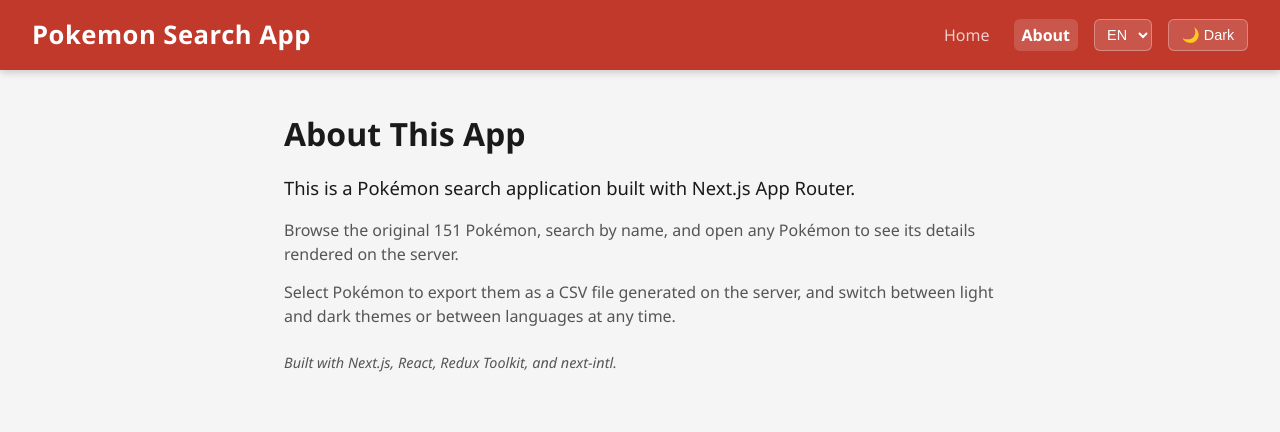
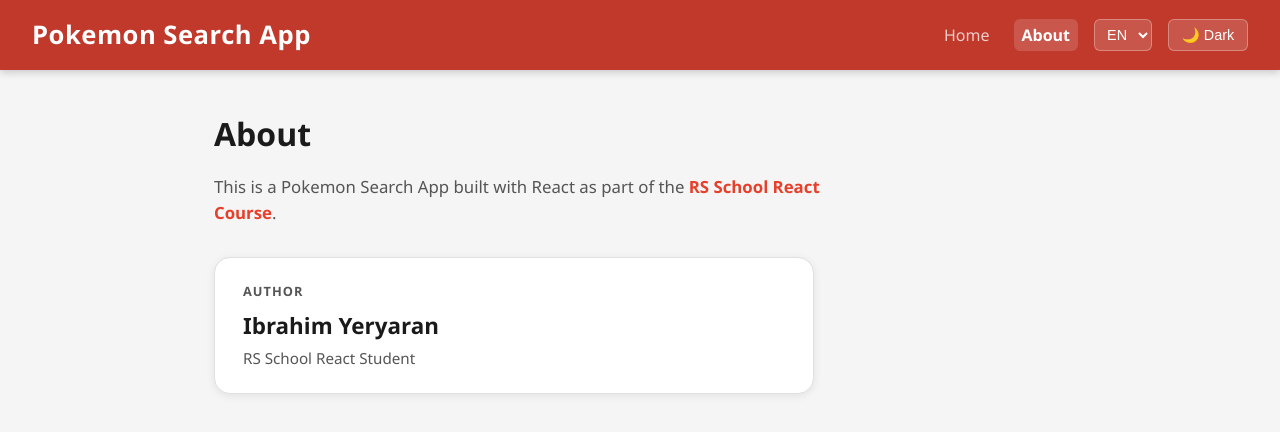
Before and after one commit to ibrahimyeryaran/React2026Q2, a Next.js app: page /en/about in a window 1280 px wide. Shown: the top 432 px of the page. Built offline with nearby package versions, Linux system fonts and the light colour scheme.

Commit message:
style: restore author-card About page design (kept as SSG server component)

```diff
--- a/src/app/[locale]/about/about.module.css
+++ b/src/app/[locale]/about/about.module.css
@@ -1,5 +1,5 @@
 .about {
-  max-width: 760px;
+  max-width: 900px;
   margin: 0 auto;
   padding: 2.5rem 1.5rem;
 }
@@ -11,21 +11,50 @@
   margin-bottom: 1rem;
 }
 
-.lead {
-  font-size: 1.15rem;
-  color: var(--color-text-primary);
-  margin-bottom: 1rem;
+.intro {
+  font-size: 1.05rem;
+  color: var(--color-text-secondary);
+  margin-bottom: 2rem;
+  max-width: 640px;
 }
 
-.paragraph {
-  font-size: 1rem;
-  color: var(--color-text-secondary);
-  margin-bottom: 0.85rem;
+.link {
+  color: var(--color-primary);
+  font-weight: 600;
+  text-decoration: none;
 }
 
-.stack {
-  margin-top: 1.5rem;
-  font-size: 0.9rem;
+.link:hover {
+  text-decoration: underline;
+}
+
+.authorCard {
+  background: var(--color-bg-card);
+  border: 1px solid var(--color-border);
+  border-radius: var(--radius-lg);
+  box-shadow: var(--shadow-card);
+  padding: 1.5rem 1.75rem;
+  max-width: 600px;
+}
+
+.authorLabel {
+  display: block;
+  font-size: 0.8rem;
+  font-weight: 700;
+  letter-spacing: 0.08em;
   color: var(--color-text-secondary);
-  font-style: italic;
+  margin-bottom: 0.5rem;
 }
+
+.authorName {
+  font-size: 1.4rem;
+  font-weight: 700;
+  color: var(--color-text-primary);
+  margin: 0 0 0.25rem;
+}
+
+.authorRole {
+  font-size: 0.95rem;
+  color: var(--color-text-secondary);
+  margin: 0;
+}
--- a/src/app/[locale]/about/page.tsx
+++ b/src/app/[locale]/about/page.tsx
@@ -4,6 +4,8 @@ import styles from './about.module.css';
 // Statically generated server component (SSG): no client components,
 // no runtime data fetching.
 export const dynamic = 'force-static';
+
+const COURSE_URL = 'https://rs.school/courses/reactjs';
 
 export default async function AboutPage({
   params,
@@ -17,10 +19,26 @@ export default async function AboutPage({
   return (
     <main className={styles.about}>
       <h1 className={styles.title}>{t('title')}</h1>
-      <p className={styles.lead}>{t('intro')}</p>
-      <p className={styles.paragraph}>{t('paragraph1')}</p>
-      <p className={styles.paragraph}>{t('paragraph2')}</p>
-      <p className={styles.stack}>{t('stack')}</p>
+      <p className={styles.intro}>
+        {t.rich('intro', {
+          course: (chunks) => (
+            <a
+              className={styles.link}
+              href={COURSE_URL}
+              target="_blank"
+              rel="noopener noreferrer"
+            >
+              {chunks}
+            </a>
+          ),
+        })}
+      </p>
+
+      <section className={styles.authorCard}>
+        <span className={styles.authorLabel}>{t('authorLabel')}</span>
+        <h2 className={styles.authorName}>{t('authorName')}</h2>
+        <p className={styles.authorRole}>{t('authorRole')}</p>
+      </section>
     </main>
   );
 }
--- a/src/messages/en.json
+++ b/src/messages/en.json
@@ -38,11 +38,11 @@
     "download": "Download"
   },
   "About": {
-    "title": "About This App",
-    "intro": "This is a Pokémon search application built with Next.js App Router.",
-    "paragraph1": "Browse the original 151 Pokémon, search by name, and open any Pokémon to see its details rendered on the server.",
-    "paragraph2": "Select Pokémon to export them as a CSV file generated on the server, and switch between light and dark themes or between languages at any time.",
-    "stack": "Built with Next.js, React, Redux Toolkit, and next-intl."
+    "title": "About",
+    "intro": "This is a Pokemon Search App built with React as part of the <course>RS School React Course</course>.",
+    "authorLabel": "AUTHOR",
+    "authorName": "Ibrahim Yeryaran",
+    "authorRole": "RS School React Student"
   },
   "NotFound": {
     "title": "404 — Page Not Found",
--- a/src/messages/tr.json
+++ b/src/messages/tr.json
@@ -38,11 +38,11 @@
     "download": "İndir"
   },
   "About": {
-    "title": "Uygulama Hakkında",
-    "intro": "Bu, Next.js App Router ile geliştirilmiş bir Pokémon arama uygulamasıdır.",
-    "paragraph1": "Orijinal 151 Pokémon'a göz atın, isme göre arayın ve herhangi bir Pokémon'u açarak sunucuda render edilen detaylarını görün.",
-    "paragraph2": "Pokémon'ları seçerek sunucuda oluşturulan bir CSV dosyası olarak dışa aktarın; açık/koyu tema ve diller arasında istediğiniz zaman geçiş yapın.",
-    "stack": "Next.js, React, Redux Toolkit ve next-intl ile geliştirilmiştir."
+    "title": "Hakkında",
+    "intro": "Bu, <course>RS School React Kursu</course> kapsamında React ile geliştirilmiş bir Pokemon Arama Uygulamasıdır.",
+    "authorLabel": "YAZAR",
+    "authorName": "Ibrahim Yeryaran",
+    "authorRole": "RS School React Öğrencisi"
   },
   "NotFound": {
     "title": "404 — Sayfa Bulunamadı",
```
